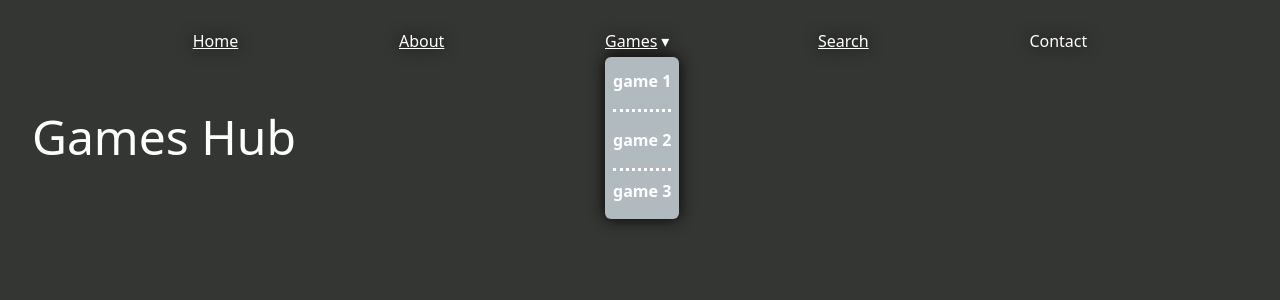
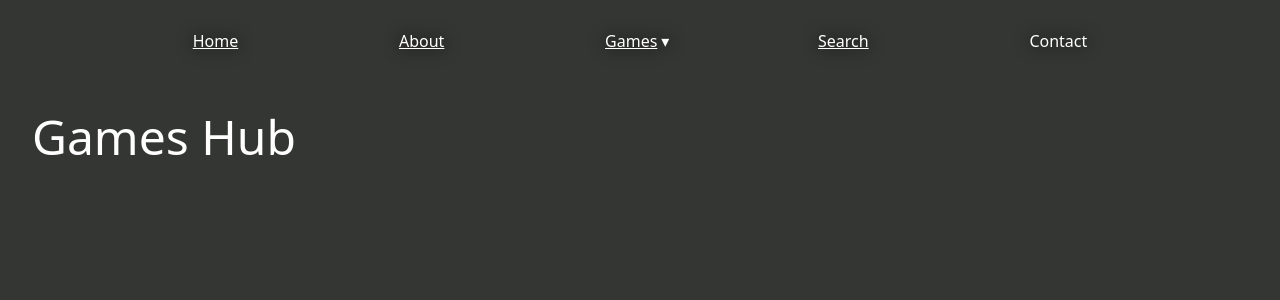
Before and after one commit to Saif-Uddin-93/games-hub, a Django app: page / in a window 1280 px wide. Shown: the top 300 px of the page. Run offline with Django 5.2, Linux system fonts and the light colour scheme; data that the repository does not hold is empty.

Commit message:
dropdown shows on hover using Tailwind

```diff
--- a/gameProject/game1/static/output.css
+++ b/gameProject/game1/static/output.css
@@ -783,6 +803,22 @@ video {
   padding-left: 0.25rem;
 }
 
+.pb-1 {
+  padding-bottom: 0.25rem;
+}
+
+.pb-2 {
+  padding-bottom: 0.5rem;
+}
+
+.pb-6 {
+  padding-bottom: 1.5rem;
+}
+
+.pb-\[0\.3rem\] {
+  padding-bottom: 0.3rem;
+}
+
 .text-\[1\.5rem\] {
   font-size: 1.5rem;
 }
--- a/gameProject/game1/templates/base.html
+++ b/gameProject/game1/templates/base.html
@@ -15,13 +15,13 @@
             <ul class="flex justify-evenly">
                 <li><a href="" class="underline">Home</a></li>
                 <li><a href="" class="underline">About</a></li>
-                <li id="nav-games"><a href="" class="underline">Games</a><span class="drop-btn pl-1 cursor-pointer absolute">▾</span>
-                    <ul id="nav-games-dropdown" class="absolute p-2 mt-1 rounded-md bg-customGrey">
-                        <li class="mt-1 mb-4"><a href="" class="font-bold">game 1</a></li>
+                <li id="nav-games" class="group"><a href="" class=" relative underline pb-[0.3rem]">Games</a><span class="drop-btn pl-1 pb-[0.3rem] cursor-pointer absolute">▾</span>
+                    <ul id="nav-games-dropdown" class="absolute hidden group-hover:block p-2 top-7 rounded-md bg-customGrey">
+                        <li class="mt-1 mb-4"><a href="" class="font-bold hover:text-[blue] py-1">game 1</a></li>
                         <hr class="border-[white] border-t-[3px] border-dotted">
-                        <li class="my-4"><a href="" class="font-bold">game 2</a></li>
+                        <li class="my-4"><a href="" class="font-bold hover:text-[blue] py-1">game 2</a></li>
                         <hr class="border-[white] border-t-[3px] border-dotted">
-                        <li class="my-2"><a href="" class="font-bold">game 3</a></li>
+                        <li class="my-2"><a href="" class="font-bold hover:text-[blue] py-1">game 3</a></li>
                     </ul>
                 </li>
                 <li><a href="" class="underline">Search</a></li>
```
Also changed, not shown: other parts of gameProject/game1/static/output.css (+57 -0 lines).
